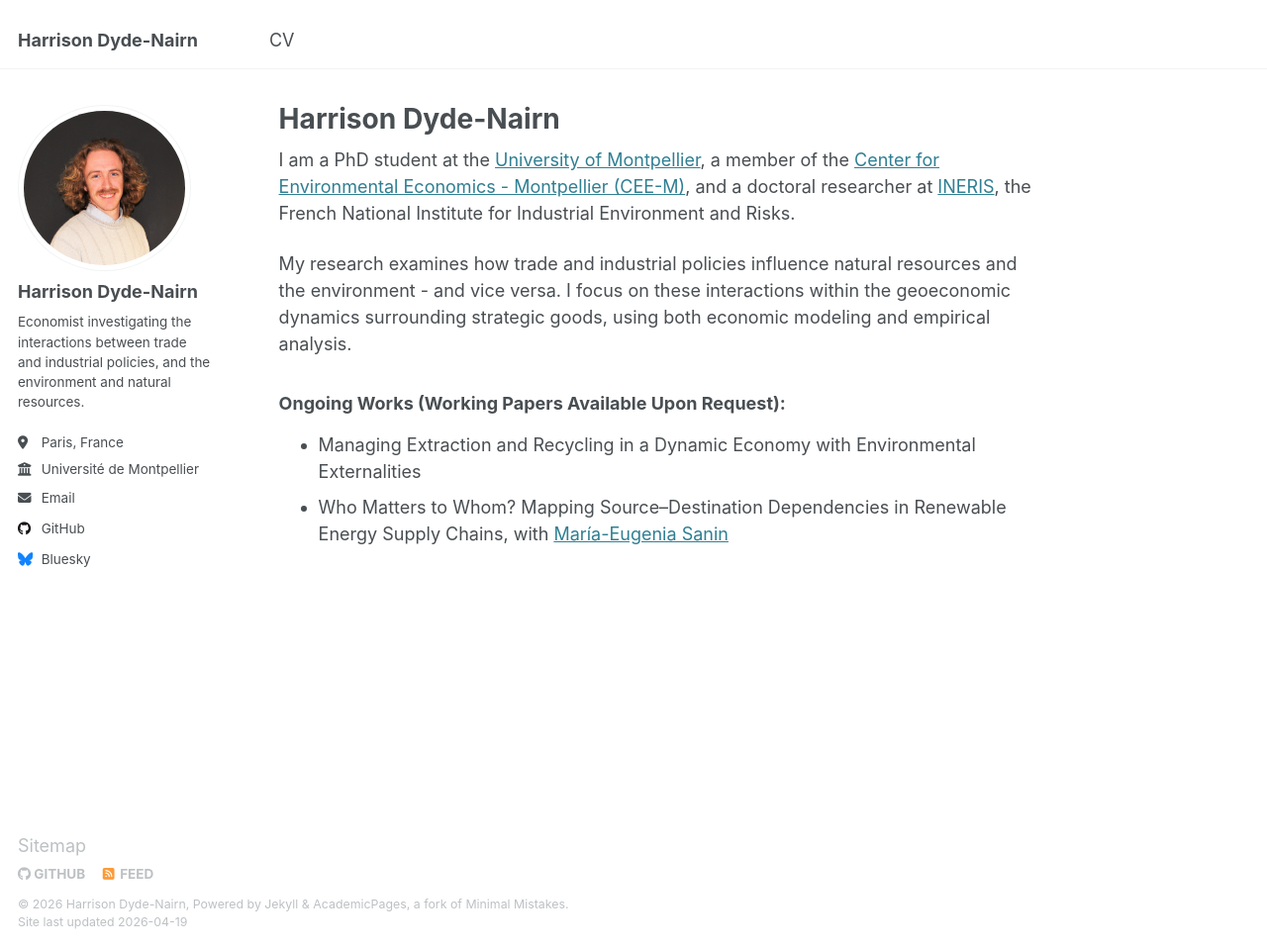
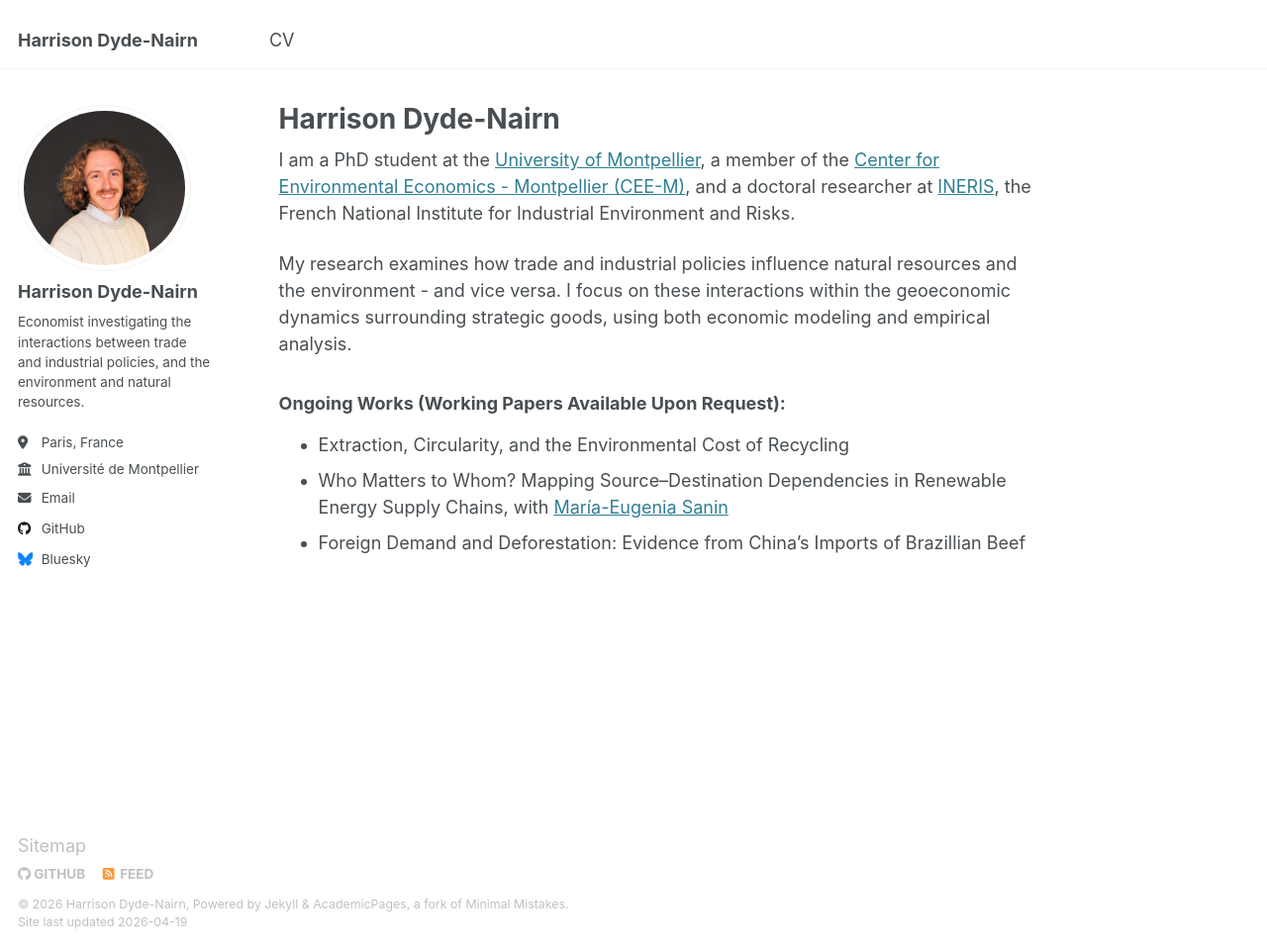
Before and after one commit to hdydenairn/hdydenairn.github.io, a Jekyll site: the page built from _pages/about.md, in a window 1280 px wide and 960 px high. Shown: the whole window at 99% size. Built offline with Jekyll 4.4.1, drawn with Linux system fonts in a browser that asks for light colours.

Commit message:
Update about.md

```diff
--- a/_pages/about.md
+++ b/_pages/about.md
@@ -13,5 +13,6 @@ My research examines how trade and industrial policies influence natural resourc
 
 ### Ongoing Works (Working Papers Available Upon Request):
 
-- Managing Extraction and Recycling in a Dynamic Economy with Environmental Externalities
+- Extraction, Circularity, and the Environmental Cost of Recycling
 - Who Matters to Whom? Mapping Source–Destination Dependencies in Renewable Energy Supply Chains, with [María-Eugenia Sanin](https://sites.google.com/site/meugeniasanin/)
+- Foreign Demand and Deforestation: Evidence from China’s Imports of Brazillian Beef
```
